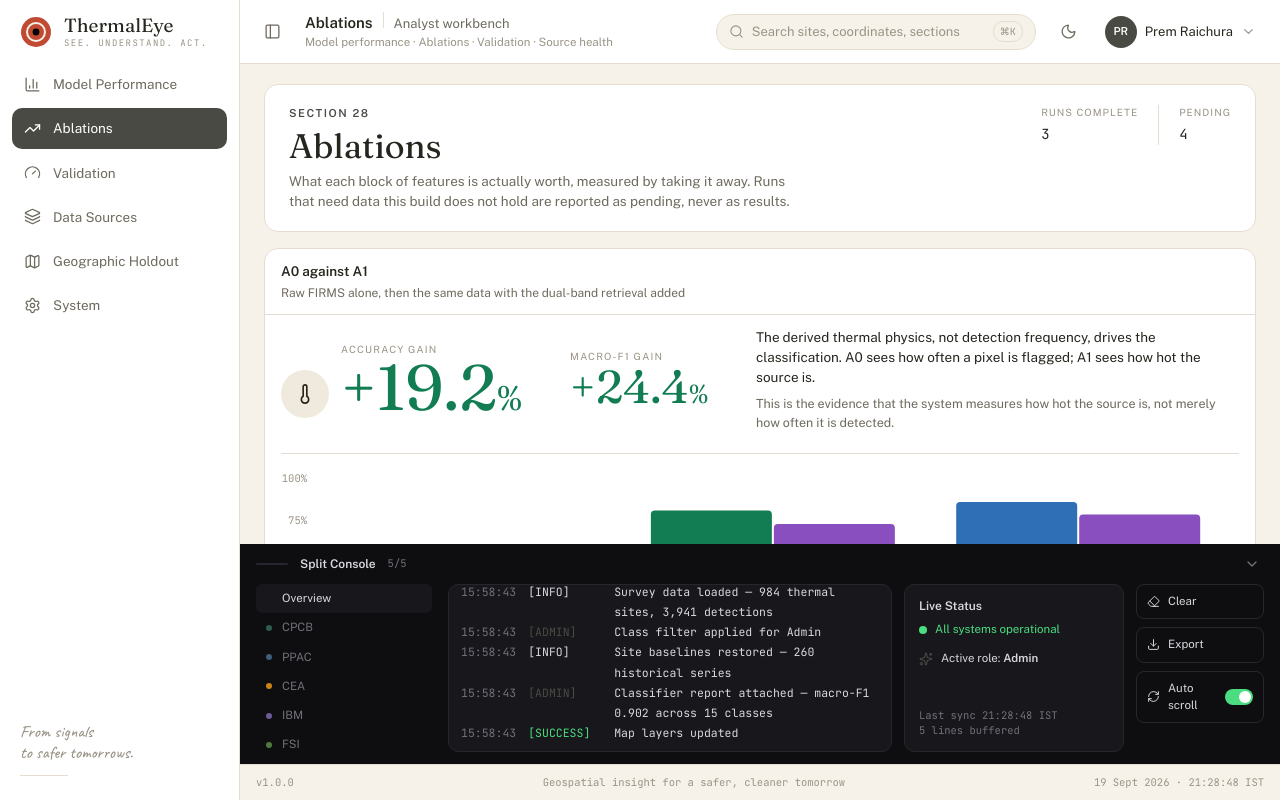
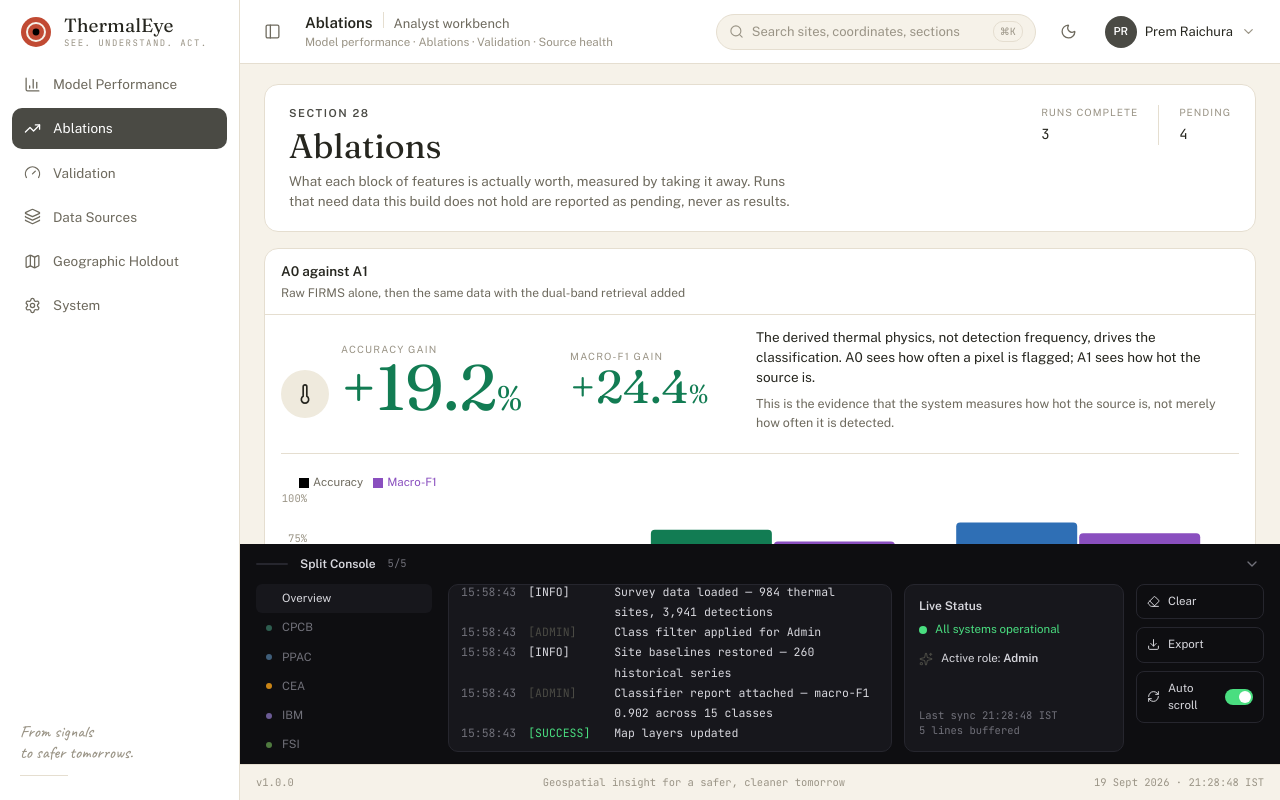
Before and after one commit to prem-raichura/SIH-162-ThermalEYE, a React (Vite) app in the folder client/: page /admin/ablations in a window 1280 px wide. Built offline with nearby package versions, Linux system fonts and the light colour scheme; sample sign-in values are in the browser's storage.

Commit message:
feat(admin): model performance, ablations, validation, sources, holdout and system

```diff
--- a/client/src/routes/admin/AdminAblations.tsx
+++ b/client/src/routes/admin/AdminAblations.tsx
@@ -1,5 +1,5 @@
 import { useMemo } from 'react'
-import { Bar, BarChart, CartesianGrid, Cell, ResponsiveContainer, Tooltip, XAxis, YAxis } from 'recharts'
+import { Bar, BarChart, CartesianGrid, Cell, Legend, ResponsiveContainer, Tooltip, XAxis, YAxis } from 'recharts'
 import { Thermometer } from 'lucide-react'
 import { PageHeader } from '@/components/shell/PageHeader'
 import { Panel } from '@/components/panels/Panel'
@@ -94,6 +94,14 @@ export function AdminAblations({ role }: { role: Role }) {
               <XAxis dataKey="run" tickLine={false} axisLine={{ stroke: AXIS.stroke }} tick={AXIS.tick} />
               <YAxis tickLine={false} axisLine={false} tick={AXIS.tick} width={46} domain={[0, 100]} unit="%" />
               <Tooltip {...TOOLTIP_STYLE} formatter={(value, name) => [`${value}%`, String(name)]} />
+              <Legend
+                verticalAlign="top"
+                align="left"
+                height={24}
+                iconType="square"
+                iconSize={10}
+                wrapperStyle={{ fontSize: 11.5, color: 'var(--color-ink-soft)', paddingLeft: 30 }}
+              />
               <Bar dataKey="accuracy" name="Accuracy" radius={MARK.barRadius} isAnimationActive={false}>
                 {complete.map((r) => (
                   <Cell key={r.run} fill={r.run === key.to ? STATUS.good : CHART_CATEGORICAL[2]} />
@@ -102,6 +110,9 @@ export function AdminAblations({ role }: { role: Role }) {
               <Bar dataKey="macroF1" name="Macro-F1" fill={CHART_CATEGORICAL[4]} radius={MARK.barRadius} isAnimationActive={false} />
             </BarChart>
           </ResponsiveContainer>
+          <p className="text-ink-faint mt-1 text-[11.5px]">
+            A1's accuracy bar is picked out in green — it is the run where the derived thermal physics enters.
+          </p>
         </div>
       </Panel>
 
--- a/client/src/routes/admin/AdminSources.tsx
+++ b/client/src/routes/admin/AdminSources.tsx
@@ -63,12 +63,12 @@ export function AdminSources({ role }: { role: Role }) {
         />
       </div>
 
-      {tiers.map((tier) => (
-        <Panel key={tier} title={tier} subtitle={`${nf(sourceReport.sources.filter((s) => s.tier === tier).length)} requirements`}>
-          <ul className="divide-line divide-y">
-            {sourceReport.sources
-              .filter((s) => s.tier === tier)
-              .map((row) => {
+      {tiers.map((tier) => {
+        const rows = sourceReport.sources.filter((s) => s.tier === tier)
+        return (
+          <Panel key={tier} title={tier} subtitle={`${nf(rows.length)} requirement${rows.length === 1 ? '' : 's'}`}>
+            <ul className="divide-line divide-y">
+              {rows.map((row) => {
                 const style = STATUS_STYLE[row.status]
                 const Icon = style.icon
                 return (
@@ -92,9 +92,10 @@ export function AdminSources({ role }: { role: Role }) {
                   </li>
                 )
               })}
-          </ul>
-        </Panel>
-      ))}
+            </ul>
+          </Panel>
+        )
+      })}
 
       <Panel title="Why Sentinel is the one that hurts" subtitle="It gates the ablations, not the spine">
         <p className="text-ink-soft flex items-start gap-2 text-[12.5px]">
```
